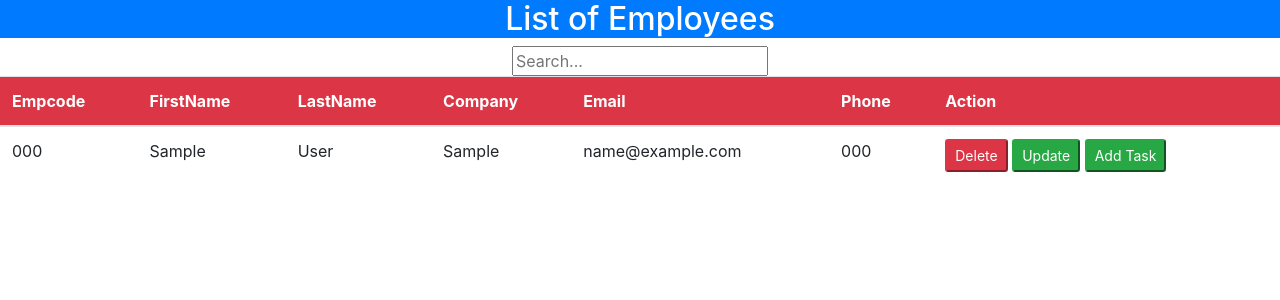
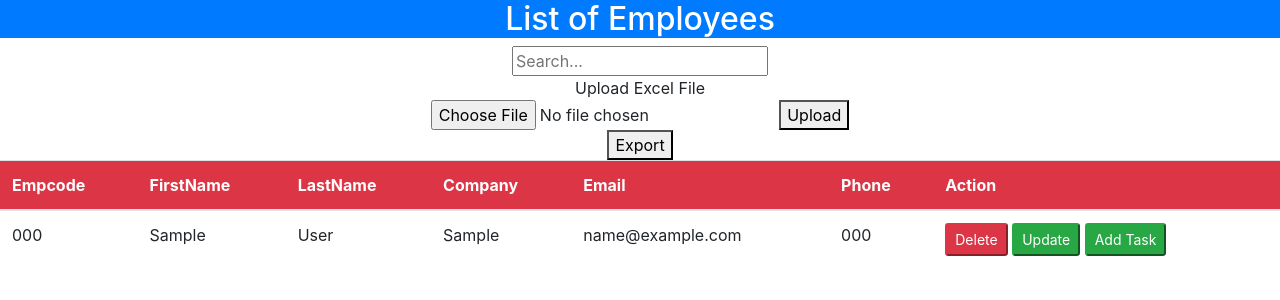
Before and after one commit to localhost321/employee_comapny_task_management, a Django app: template Employee_Management_System_Project_Django/mirai/templates/showemp.html in a window 1280 px wide. Shown: the top 300 px of the page. Run offline with Django 3.2, Linux system fonts and the light colour scheme; the template is opened without the code that fills it: most values are stand-ins (such as "Sample title", 1, 10 or a date in 2020); some libraries are stand-ins or nearby versions.

Commit message:
import and export

```diff
--- a/Employee_Management_System_Project_Django/management/settings.py
+++ b/Employee_Management_System_Project_Django/management/settings.py
@@ -129,3 +129,4 @@ LOGOUT_REDIRECT_URL = 'home'
 
 MEDIA_ROOT =  os.path.join(BASE_DIR, 'media')
 MEDIA_URL = '/media/'
+APPEND_SLASH=False
--- a/Employee_Management_System_Project_Django/management/urls.py
+++ b/Employee_Management_System_Project_Django/management/urls.py
@@ -44,9 +44,8 @@ urlpatterns = [
 
 
 
-
-    path('export/', views.export),
-    path('', views.simple_upload),
+    path('export', views.export),
+    path('import', views.simple_upload),
 
     path('task', views.task),
     path('showtask/', views.showtask),
--- a/Employee_Management_System_Project_Django/mirai/templates/showemp.html
+++ b/Employee_Management_System_Project_Django/mirai/templates/showemp.html
@@ -73,8 +73,19 @@
         </form>  -->
 
     <!-- ---------------->
+    <center>
+    Upload Excel File
 
+    <form method="post" enctype="multipart/form-data" action="/import">
+      {% csrf_token %}
+      <input type="file" name="myfile">
+      <button type="submit">Upload</button>
+    </form>
 
+  <form action="/export">
+    <button type="Submit"> Export </button>
+  </form>
+</center>
 
     <table class="table">
       <thead class="bg-danger text-white">
```
Also changed, not shown: Employee_Management_System_Project_Django/mirai/views.py (+2 -16 lines).
